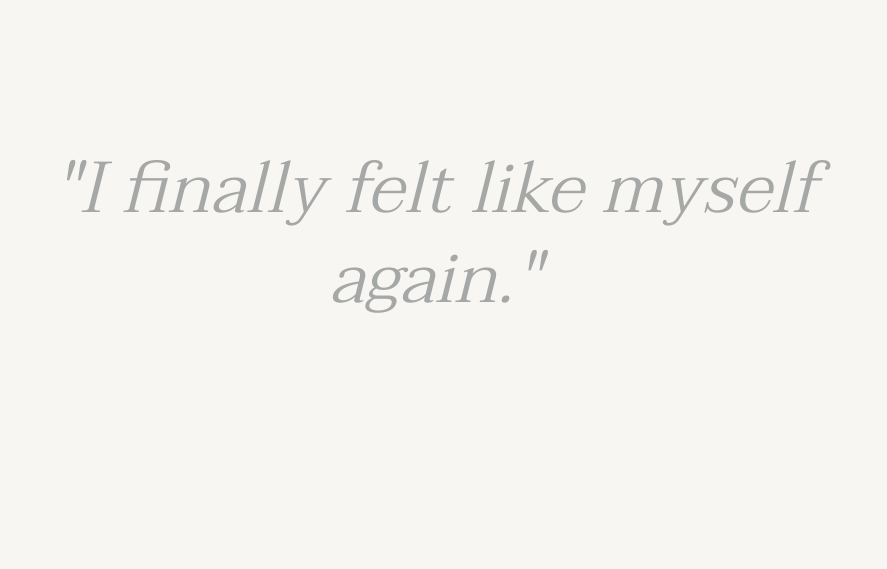
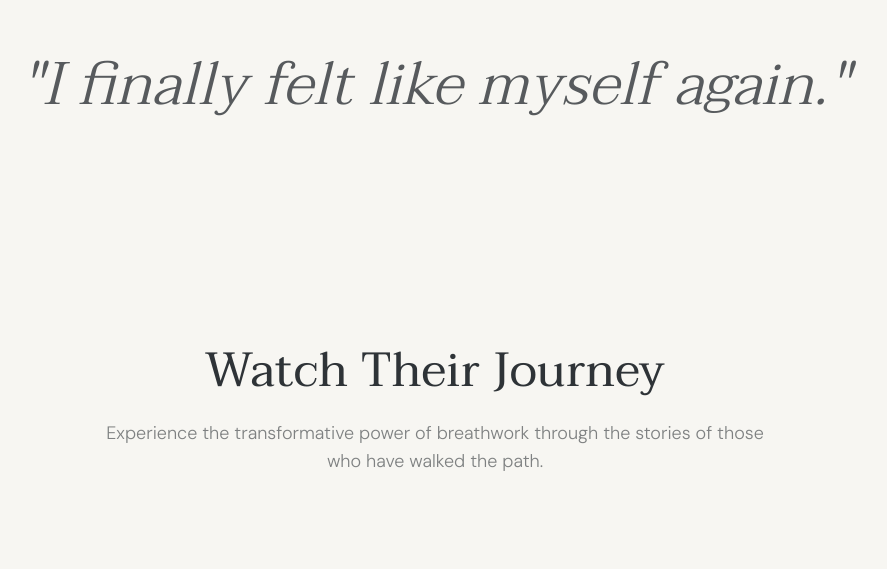
Before and after one commit to saanwordpress/Breathewrite, a Next.js app: page /testimonials in a window 1280 px wide. Shown: the part 2329-2898 px from the top of the page, without its empty margins (205-1092 px from the left). Built offline with nearby package versions, Linux system fonts and the light colour scheme; grey boxes are pictures that could not be loaded.

Commit message:
fix: address ui feedback

```diff
--- a/src/app/(frontend)/testimonials/components/FloatingQuote.tsx
+++ b/src/app/(frontend)/testimonials/components/FloatingQuote.tsx
@@ -8,15 +8,15 @@ interface FloatingQuoteProps {
 
 export function FloatingQuote({ quote }: FloatingQuoteProps) {
   return (
-    <section className="py-32 md:py-48 relative overflow-hidden flex items-center justify-center bg-background">
+    <section className="py-16 md:py-24 relative overflow-hidden flex items-center justify-center bg-background">
       <div className="container mx-auto px-6 md:px-12 max-w-5xl text-center">
         <motion.div
-          initial={{ opacity: 0, y: 50, scale: 0.95 }}
-          whileInView={{ opacity: 1, y: 0, scale: 1 }}
-          viewport={{ once: true, margin: "-150px" }}
-          transition={{ duration: 1.2, ease: "easeOut" }}
+          initial={{ opacity: 0, y: 30 }}
+          whileInView={{ opacity: 1, y: 0 }}
+          viewport={{ once: true, margin: "-100px" }}
+          transition={{ duration: 0.8, ease: "easeOut" }}
         >
-          <h2 className="text-4xl md:text-6xl lg:text-7xl font-heading italic text-primary/40 font-light leading-tight">
+          <h2 className="text-4xl md:text-5xl lg:text-6xl font-heading italic text-primary/80 font-light leading-tight">
             &quot;{quote}&quot;
           </h2>
         </motion.div>
--- a/src/app/(frontend)/testimonials/components/TestimonialCarousel.tsx
+++ b/src/app/(frontend)/testimonials/components/TestimonialCarousel.tsx
@@ -73,7 +73,7 @@ export function TestimonialCarousel({ testimonials }: TestimonialCarouselProps)
                   <DialogTrigger render={<Button variant="ghost" size="icon" className="rounded-full hover:bg-secondary/10 hover:text-secondary group" />}>
                     <ArrowRight className="w-5 h-5 group-hover:translate-x-1 transition-transform" />
                   </DialogTrigger>
-                  <DialogContent className="max-w-2xl p-8 md:p-12">
+                  <DialogContent className="sm:max-w-2xl md:max-w-3xl p-8 md:p-12">
                     <DialogHeader className="mb-8">
                       <div className="flex gap-1 mb-4">
                         {[1, 2, 3, 4, 5].map((star) => (
--- a/src/app/(frontend)/testimonials/page.tsx
+++ b/src/app/(frontend)/testimonials/page.tsx
@@ -62,7 +62,7 @@ export default function TestimonialsPage() {
             <Button asChild size="lg" className="rounded-full px-12 py-6 text-lg bg-background text-foreground hover:bg-accent hover:text-accent-foreground shadow-xl">
               <Link href="/calendar">Book Your First Session</Link>
             </Button>
-            <Button asChild variant="outline" size="lg" className="rounded-full px-12 py-6 text-lg border-secondary-foreground/20 hover:bg-secondary-foreground hover:text-secondary">
+            <Button asChild variant="outline" size="lg" className="rounded-full px-12 py-6 text-lg bg-transparent border-secondary-foreground/50 text-secondary-foreground hover:bg-secondary-foreground hover:text-secondary">
               <Link href="/membership">Explore Membership</Link>
             </Button>
           </div>
```
